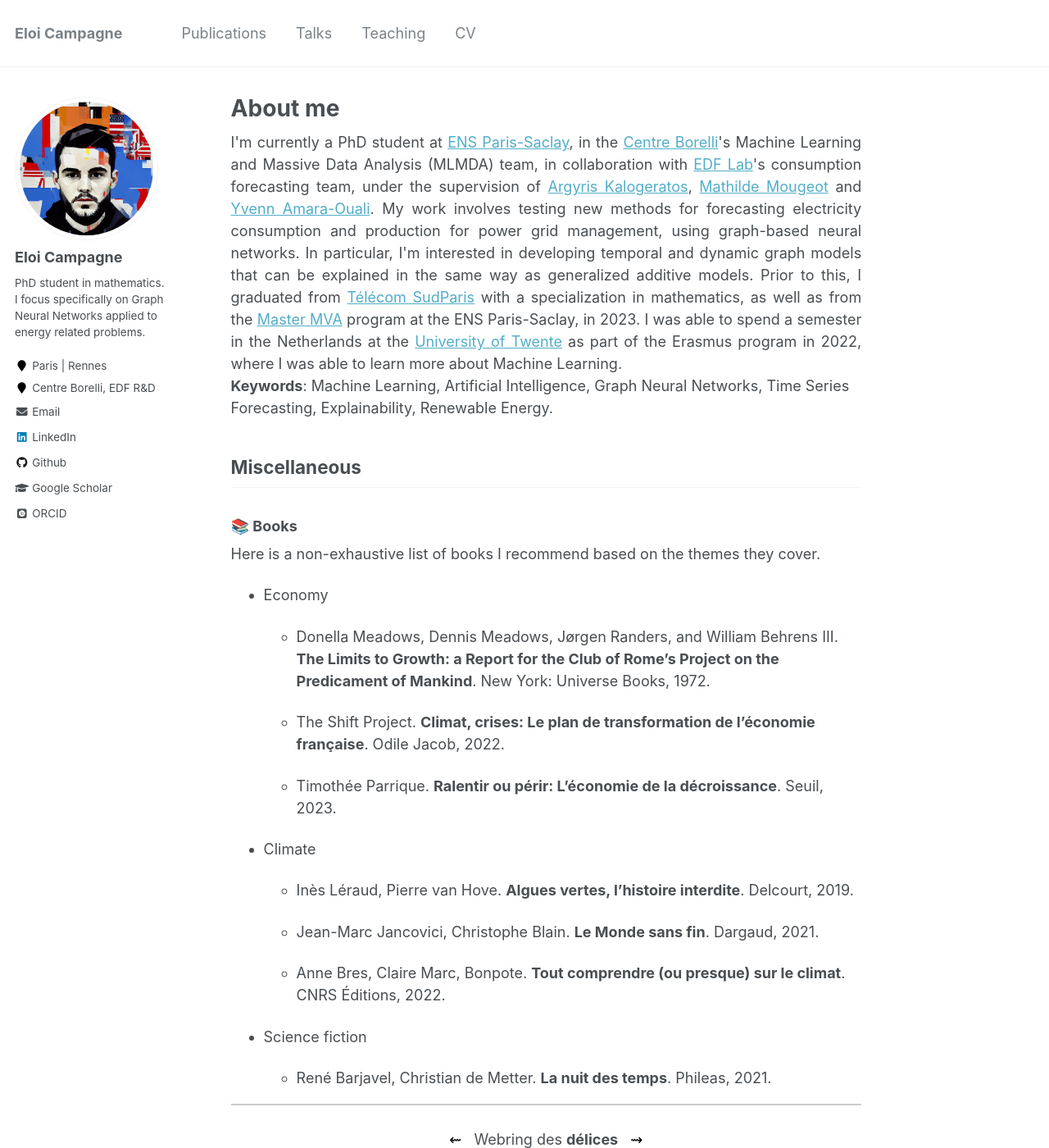
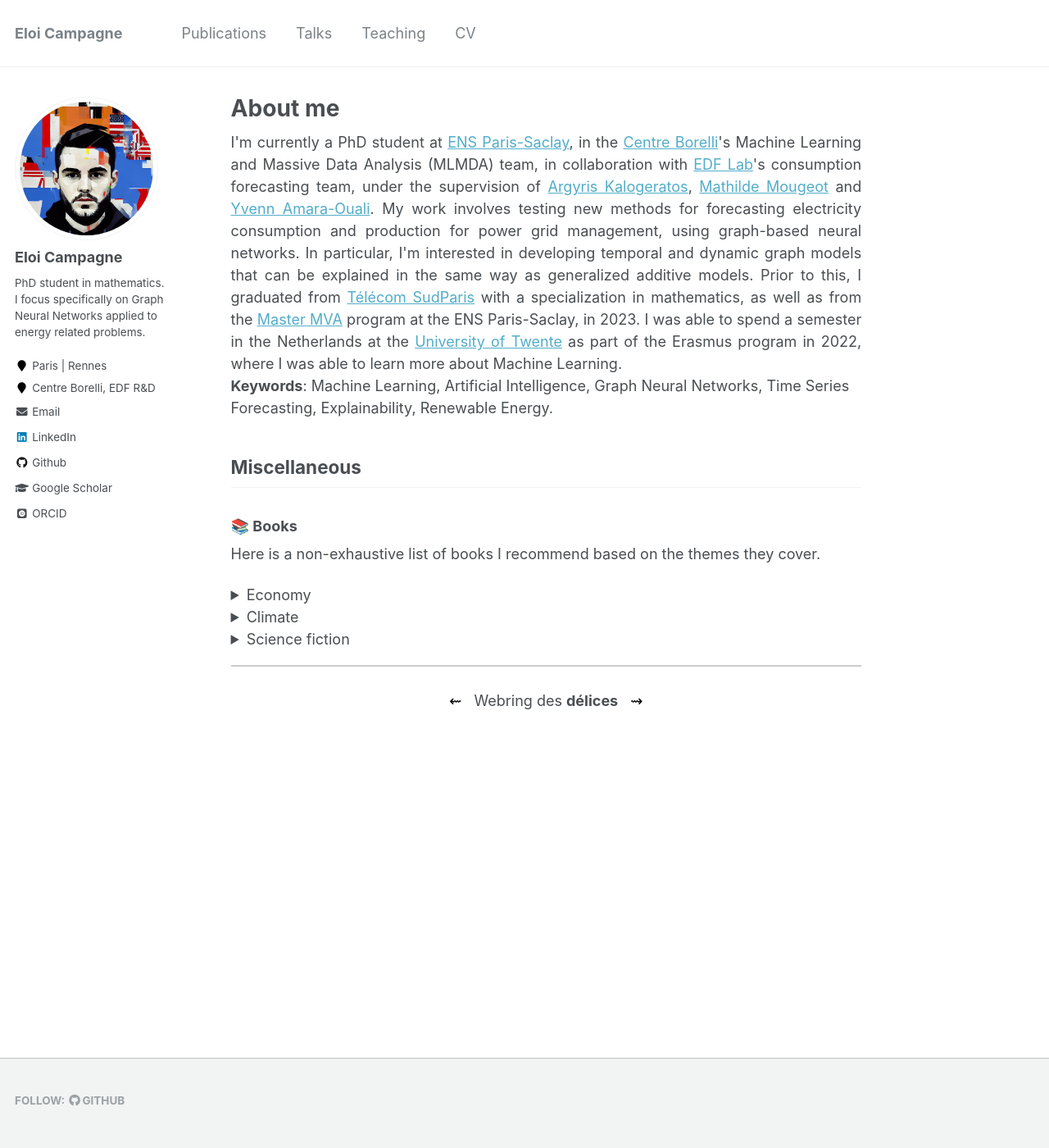
Before and after one commit to eloicampagne/eloicampagne.github.io, a Jekyll site: the page built from _pages/about.md, in a window 1280 px wide and 1400 px high. Shown: the whole window at 82% size. Built offline with Jekyll 4.4.1, drawn with Linux system fonts in a browser that asks for light colours; emoji names are drawn with the system emoji font; some web fonts are replaced.

Commit message:
feat: update about.md

```diff
--- a/_pages/about.md
+++ b/_pages/about.md
@@ -24,25 +24,26 @@ redirect_from:
 
 Here is a non-exhaustive list of books I recommend based on the themes they cover.
 
-* Economy
-
+<details>
+  <summary>Economy</summary>
   * Donella Meadows, Dennis Meadows, Jørgen Randers, and William Behrens III. **The Limits to Growth: a Report for the Club of Rome's Project on the Predicament of Mankind**. New York: Universe Books, 1972.
 
   * The Shift Project. **Climat, crises: Le plan de transformation de l'économie française**. Odile Jacob, 2022.
 
   * Timothée Parrique. **Ralentir ou périr: L'économie de la décroissance**. Seuil, 2023.
-
-* Climate
-
+</details>
+<details>
+  <summary>Climate</summary>
   * Inès Léraud, Pierre van Hove. **Algues vertes, l'histoire interdite**. Delcourt, 2019.
 
   * Jean-Marc Jancovici, Christophe Blain. **Le Monde sans fin**. Dargaud, 2021.
 
   * Anne Bres, Claire Marc, Bonpote. **Tout comprendre (ou presque) sur le climat**. CNRS Éditions, 2022.
-
-* Science fiction
-
+</details>
+<details>
+  <summary>Science fiction</summary>
   * René Barjavel, Christian de Metter. **La nuit des temps**. Phileas, 2021.
+</details>
 
 <hr style="border: none; border-top: 2px solid #ccc;"><footer style="text-align: center; padding: 10px 0; width: 100%; position: relative; bottom: 0; left: 0;">
   <a href="https://henri-saudubray.fr/" style="color: #000; text-decoration: none; margin: 0 10px;">    ⇜
```
